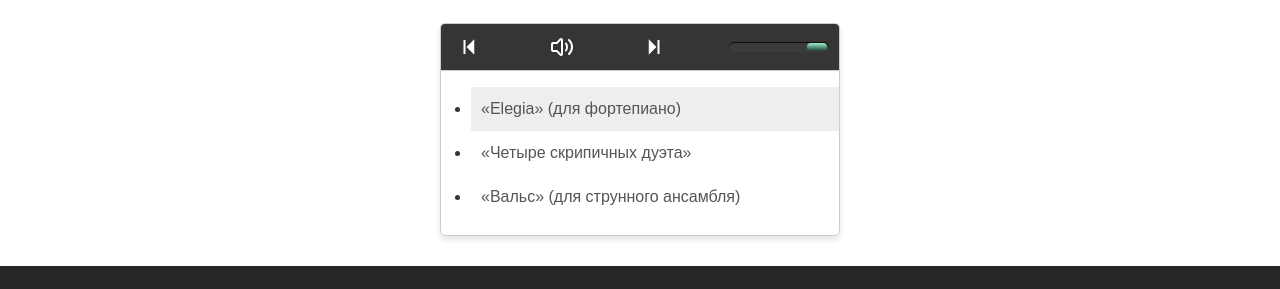
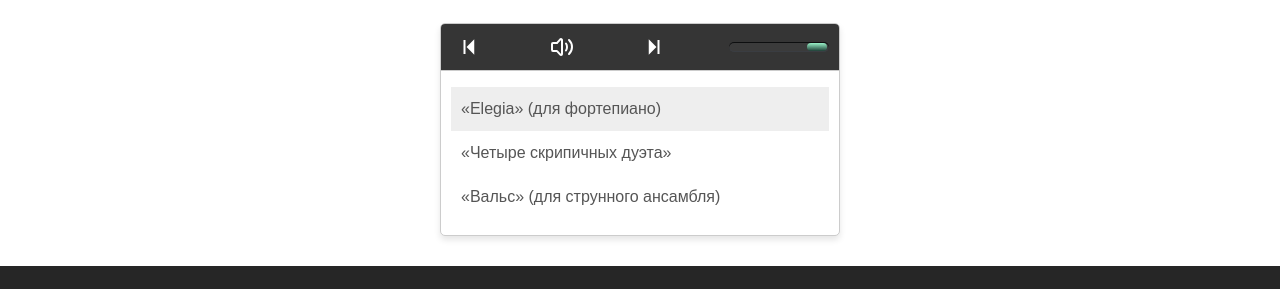
Before and after one commit to postolny/postolny.github.io, a Jekyll site: the page built from _pages/musica.html, in a window 1280 px wide. Shown: the part 1047-1336 px from the top of the page. Built offline with Jekyll 4.4.1, drawn with Linux system fonts in a browser that asks for light colours.

Commit message:
Add files via upload

```diff
--- a/_sass/tale/_layout.scss
+++ b/_sass/tale/_layout.scss
@@ -679,7 +679,8 @@ nav {
 }
 ul#playlist {
   font-size: 16px;
-  padding: 0 0 0 30px;
+  padding: 0 10px;
+  list-style: none;
 }
 #playlist {
   li {
```
